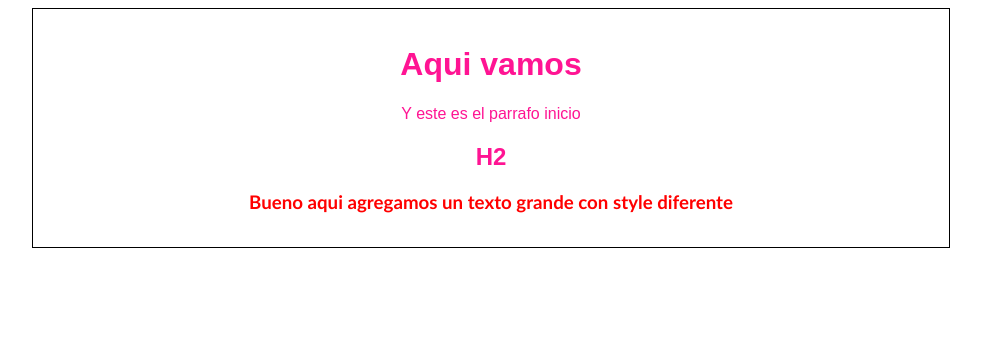
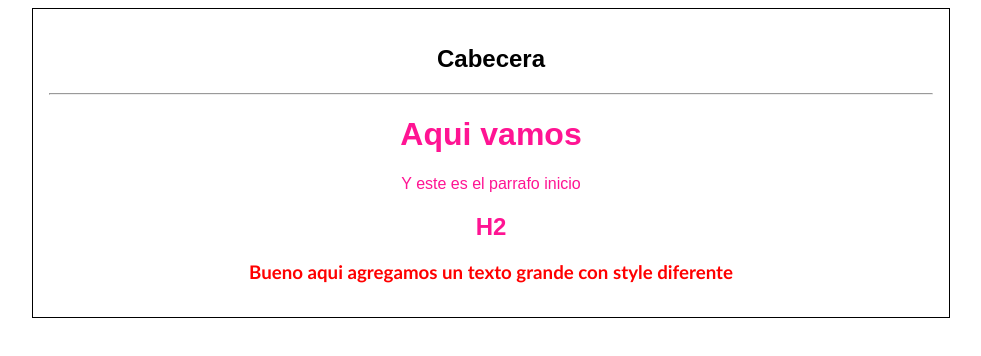
Before and after one commit to armandozabala/hyperblog, a plain HTML site: page index.html in a window 1280 px wide. Shown: the whole page, without its empty margins (149-1130 px from the left). Drawn offline with Linux system fonts and the light colour scheme.

Commit message:
Agregue una Cabecera - Nueva Branch

```diff
--- a/index.html
+++ b/index.html
@@ -21,6 +21,11 @@
         <![endif]-->
 
     <div class="container">
+
+        <h2>Cabecera</h2>
+
+        <hr>
+
         <div class="post">
             <h1>Aqui vamos</h1>
             <p>Y este es el parrafo inicio</p>
```
